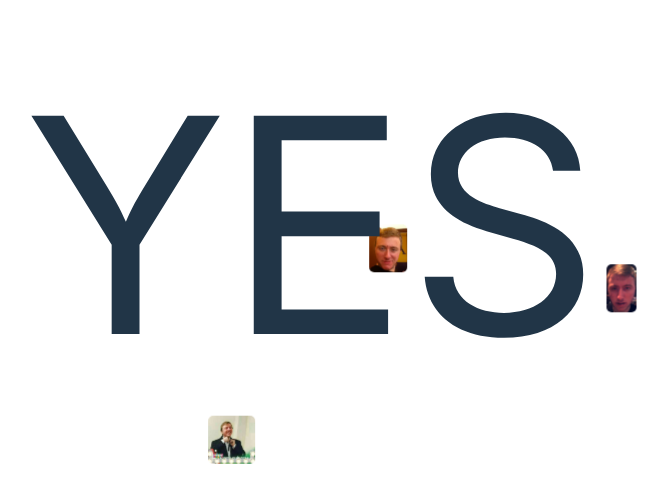
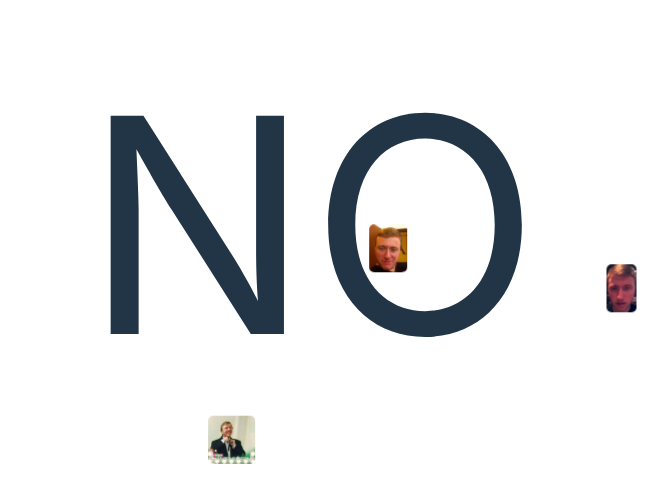
Before and after one commit to kage1414/is-it-nics-birthday, a React (Vite) app: page / in a window 1280 px wide. Shown: the top 502 px of the page, without its empty margins (328-996 px from the left). Built offline with nearby package versions, Linux system fonts and the light colour scheme.

Commit message:
reset correct date

```diff
--- a/src/App.tsx
+++ b/src/App.tsx
@@ -13,7 +13,7 @@ function App() {
     (initDimensions.height / 5) * 2,
     initDimensions.width / 2,
   ]);
-  const nicsBirthday = moment("12-24", "MM-DD");
+  const nicsBirthday = moment("12-27", "MM-DD");
   const today = moment();
 
   const isItNicsBirthday = today.dayOfYear() === nicsBirthday.dayOfYear();
```
